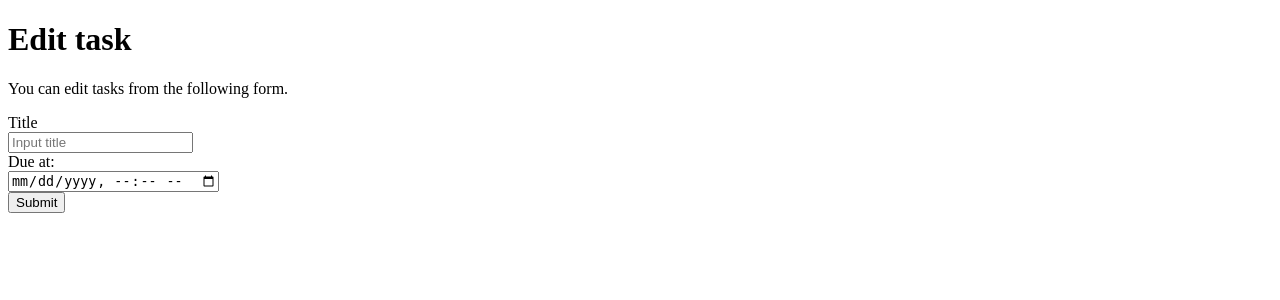
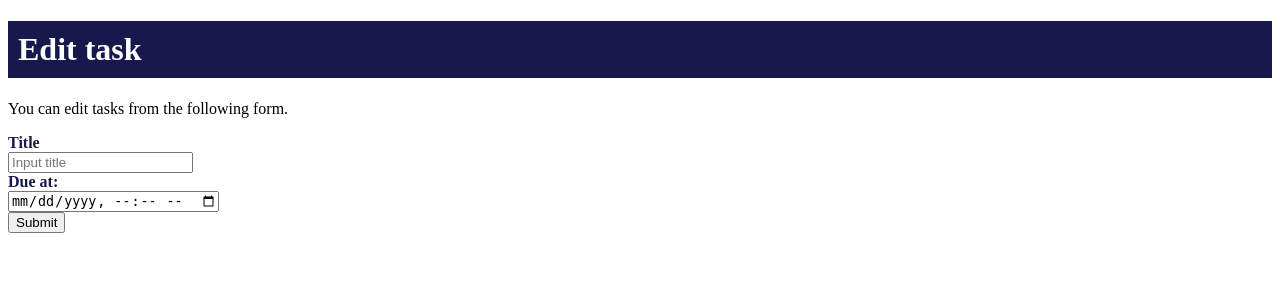
Before and after one commit to s1f10240154/django-test-exercise, a Django app: template todo/templates/todo/edit.html in a window 1280 px wide. Shown: the top 300 px of the page. Run offline with Django 5.2, Linux system fonts and the light colour scheme; the template is opened without the code that fills it, so the values that code supplies are empty.

Commit message:
編集ページのcssを実装

```diff
--- /dev/null
+++ b/todo/templates/todo/edit.css
@@ -0,0 +1,9 @@
+h1 {
+    color: #ffffff;
+    background-color: #17194c;
+    padding: 10px;
+}
+div {
+    color: #17194c;
+    font-weight: bold;
+}
--- a/todo/templates/todo/edit.html
+++ b/todo/templates/todo/edit.html
@@ -4,6 +4,7 @@
 
   <head>
     <title>To Do Application</title>
+    <link rel="stylesheet" type="text/css" href="edit.css">
     <meta charset="UTF-8">
     <meta name="author" content="INIAD">
   </head>
```
